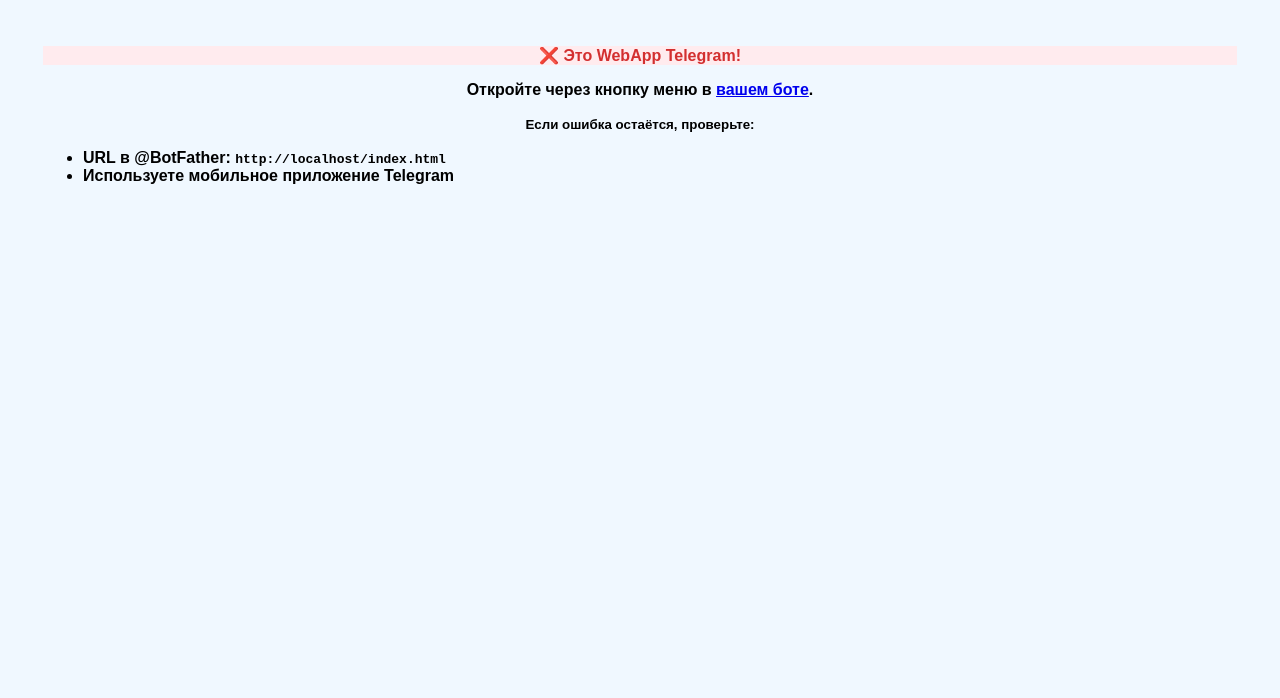
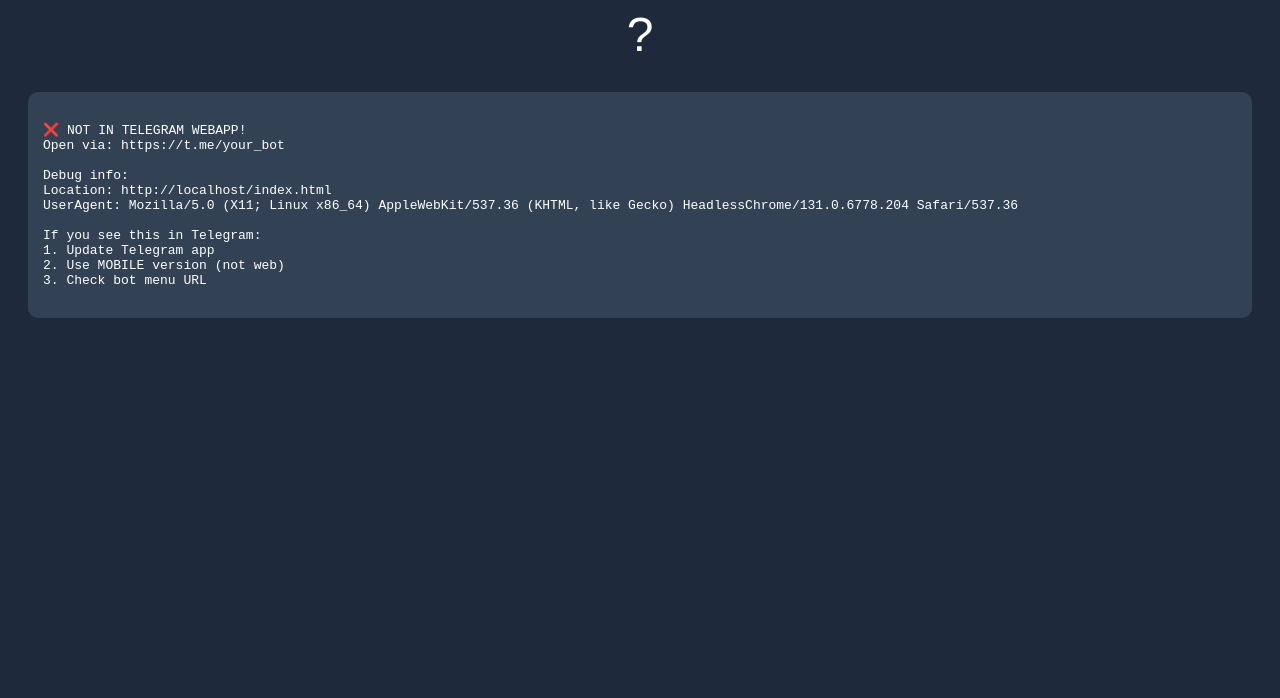
Before and after one commit to boltzzzzz/telegram-webapp, a plain HTML site: page index.html in a window 1280 px wide. Shown: the part 102-800 px from the top of the page. Drawn offline with Linux system fonts and the light colour scheme.

Commit message:
Update index.html

```diff
--- a/index.html
+++ b/index.html
@@ -3,71 +3,89 @@
 <head>
     <meta charset="UTF-8">
     <meta name="viewport" content="width=device-width, initial-scale=1.0">
-    <title>Telegram WebApp</title>
+    <title>Dice Game</title>
     <style>
         body {
             font-family: Arial, sans-serif;
             text-align: center;
             padding: 20px;
-            background: #f0f8ff;
+            background: #1e293b;
+            color: white;
         }
-        #result {
+        .dice {
+            font-size: 48px;
+            margin: 20px;
+        }
+        #debug {
             margin-top: 30px;
             padding: 15px;
+            background: #334155;
             border-radius: 10px;
-            font-weight: bold;
+            text-align: left;
+            font-family: monospace;
+            white-space: pre-wrap;
+            word-break: break-all;
         }
-        .success { background: #e6f7e6; color: #2e8b57; }
-        .error { background: #ffebee; color: #d32f2f; }
     </style>
 </head>
 <body>
-    <h1>🎮 Игра в кости</h1>
-    <div id="result">Загрузка...</div>
+    <h1>🎲 Dice Game</h1>
+    <div class="dice" id="dice1">?</div>
+
+    <div id="debug">Loading Telegram WebApp data...</div>
 
     <script>
-        function init() {
-            const result = document.getElementById('result');
+        // 1. Проверяем, есть ли Telegram WebApp
+        function checkTelegram() {
+            const debugEl = document.getElementById('debug');
 
-            // Проверяем, что это Telegram WebApp
+            // 2. Если это Telegram WebApp
             if (window.Telegram?.WebApp?.initData) {
                 const tg = Telegram.WebApp;
-                tg.expand(); // Раскрываем на весь экран
+                tg.expand();
 
-                // Показываем данные пользователя
-                const user = tg.initDataUnsafe.user;
-                if (user) {
-                    result.innerHTML = `
-                        <p class="success">✅ Вы в игре!</p>
-                        <p>Игрок: <b>${user.first_name || 'Аноним'}</b></p>
-                        ${user.username ? `<p>Username: @${user.username}</p>` : ''}
-                    `;
-                } else {
-                    result.innerHTML = '<p class="success">✅ Готов к игре!</p>';
+                // 3. Показываем все данные для отладки
+                debugEl.innerHTML = `
+✅ Telegram WebApp detected!
+Version: ${tg.version}
+Platform: ${tg.platform}
+
+USER DATA:
+${JSON.stringify(tg.initDataUnsafe.user, null, 2)}
+
+THEME PARAMS:
+${JSON.stringify(tg.themeParams, null, 2)}
+
+FULL INIT DATA:
+${tg.initData}
+                `;
+
+                // 4. Показываем имя пользователя
+                if (tg.initDataUnsafe.user) {
+                    document.getElementById('dice1').textContent =
+                        `Hello, ${tg.initDataUnsafe.user.first_name || 'Player'}!`;
                 }
 
-                // Добавляем кнопку "Закрыть"
-                const closeBtn = document.createElement('button');
-                closeBtn.textContent = 'Закрыть';
-                closeBtn.onclick = () => tg.close();
-                result.appendChild(closeBtn);
+            } else {
+                // 5. Если это не Telegram
+                debugEl.innerHTML = `
+❌ NOT IN TELEGRAM WEBAPP!
+Open via: https://t.me/your_bot
 
-            } else {
-                // Режим вне Telegram
-                result.innerHTML = `
-                    <p class="error">❌ Это WebApp Telegram!</p>
-                    <p>Откройте через кнопку меню в <a href="https://t.me/ваш_бот">вашем боте</a>.</p>
-                    <p><small>Если ошибка остаётся, проверьте:</small></p>
-                    <ul style="text-align: left;">
-                        <li>URL в @BotFather: <code>${window.location.href}</code></li>
-                        <li>Используете мобильное приложение Telegram</li>
-                    </ul>
+Debug info:
+Location: ${window.location.href}
+UserAgent: ${navigator.userAgent}
+
+If you see this in Telegram:
+1. Update Telegram app
+2. Use MOBILE version (not web)
+3. Check bot menu URL
                 `;
             }
         }
 
-        // Запускаем при загрузке
-        document.addEventListener('DOMContentLoaded', init);
+        // Запускаем проверку
+        checkTelegram();
     </script>
 </body>
 </html>
```
